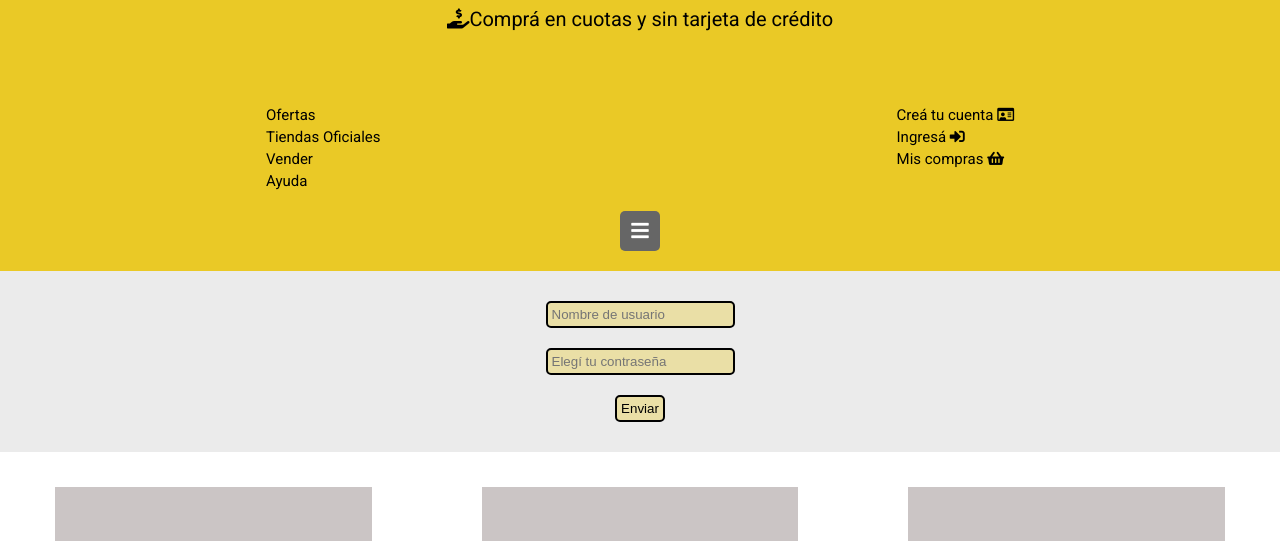
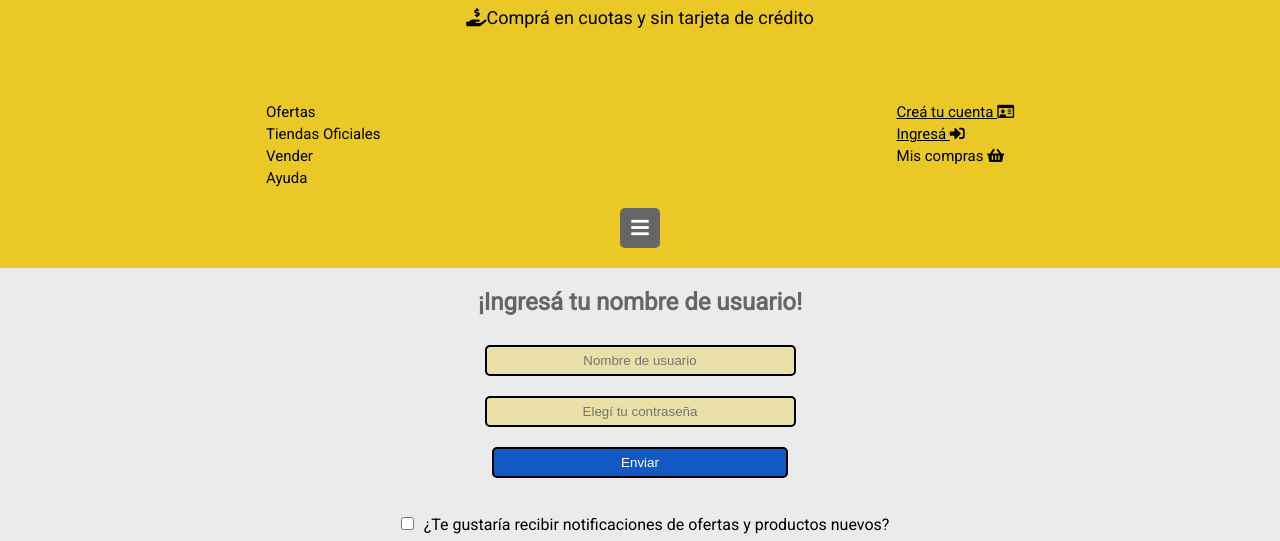
Before and after one commit to manuelguerra1/mercadolLiebre, a website: page views/login.html in a window 1280 px wide. Shown: the part 219-760 px from the top of the page. Drawn offline with Linux system fonts and the light colour scheme; files that its build step writes are made by us from their sources; files whose address does not match are found by name.

Commit message:
modificando el login y su css

```diff
--- a/public/css/styles.css
+++ b/public/css/styles.css
@@ -27,6 +27,7 @@ header div.top-header p{
     width: 100%;
     text-align: center;
     margin-top: 10px;
+    font-size: 18px;
 }
 
 header{
@@ -64,6 +65,10 @@ header ul li{
 header ul li a{
     text-decoration: none;
     color: #000;
+}
+
+header ul .ul-two{
+    text-decoration: underline;
 }
 
 header .form .input{
@@ -242,20 +247,31 @@ main section article:hover{
 main .login-stuff input{
     margin: 10px;
     padding: 4px;
-    border: 2px solid ;
+    border: 2px solid black;
     border-radius: 5px;
 }
 
 main .login-stuff input#username{
     background-color: #eadfa6;
+    padding: 6px 85px;
+    text-align: center;
 }
 
 main .login-stuff input#passw{
     background-color: #eadfa6;
+    padding: 6px 85px;
+    text-align: center;
 }
 
 main .login-stuff input#send{
-    background-color: #eadfa6;
+    background-color: #1259c3;
+    color: #fff;
+    padding: 6px 148px;
+    text-align: center;
+}
+
+main .login-stuff label#notif{
+    text-align: left;
 }
 
 main .login-stuff{
@@ -270,7 +286,9 @@ main .login-stuff{
 /*tablet*/
 @media (min-width: 361px){
     /* HEADER */
-
+    header{
+        width: 100vw;
+    }
     header div.logo{
         padding: 10px;
         width: 40vw;
@@ -339,6 +357,7 @@ main .login-stuff{
         padding: 10px;
         width: 40px;
     }
+    /* HOME */
 
     /* MAIN */
     main section article {
@@ -368,6 +387,50 @@ main .login-stuff{
         font-size: 20px;
     }
 
+    /* FIN DEL HOME */
+
+    /* LOGIN */
+
+    /* MAIN */
+    main .login-stuff input{
+        margin: 10px;
+        padding: 4px;
+        border: 2px solid black;
+        border-radius: 5px;
+    }
+
+    main .login-stuff input#username{
+        background-color: #eadfa6;
+        padding: 6px 65px;
+        text-align: center;
+    }
+
+    main .login-stuff input#passw{
+        background-color: #eadfa6;
+        padding: 6px 65px;
+        text-align: center;
+    }
+
+    main .login-stuff input#send{
+        background-color: #1259c3;
+        color: #fff;
+        padding: 6px 127px;
+        text-align: center;
+    }
+
+    main .login-stuff label#notif{
+        text-align: left;
+    }
+
+    main .login-stuff{
+        margin: 20px;
+        text-align: center;
+    }
+
+    .login-btn:hover{
+        background-color: #3498db;
+    }
+    /* FIN DEL LOGIN */
     /* FOOTER */
 
     footer{
--- a/views/login.html
+++ b/views/login.html
@@ -28,9 +28,10 @@
                     <li><a href="#">Ayuda</a></li>
                 </ul>
                 <ul>
-                    <li><a href="/register">Creá tu cuenta <i class="far fa-id-card"></i></a></li>
-                    <li><a href="/login">Ingresá <i class="fas fa-sign-in-alt"></i></a></li>
-                    <li><a href="#">Mis compras <i class="fas fa-shopping-basket"></i></a></li>
+                    <div class="ul-two"><li><a href="/register">Creá tu cuenta <i class="far fa-id-card"></i></a></li>
+                        <li><a href="/login">Ingresá <i class="fas fa-sign-in-alt"></i></a></li>
+                    </div>
+                <li><a href="#">Mis compras <i class="fas fa-shopping-basket"></i></a></li>
                 </ul>
             </nav>
             <div class="burger-menu">
@@ -40,12 +41,16 @@
         <main class="login">
             <form action="/" method="POST">
                 <div class="login-stuff">
+                    <h3> ¡Ingresá tu nombre de usuario!</h3>
+                    <br>
                     <label for="username"><input type="text" name="user" placeholder="Nombre de usuario" id="username"></label>
                     <br>
                     <label for="passw"><input type="password" name="pass" placeholder="Elegí tu contraseña" id="passw"></label>
-
                     <br>
                     <label for="send"><input class="login-btn" type="submit" value="Enviar" id="send"></label>
+                    <br>
+                    <br>
+                    <label for="notif"><input type="checkbox" name="notifications" id="notif">¿Te gustaría recibir notificaciones de ofertas y productos nuevos? </label>
 
                 </div>
 
```
Also changed, not shown: views/home.html (+4 -3 lines), views/register.html (+4 -3 lines).
